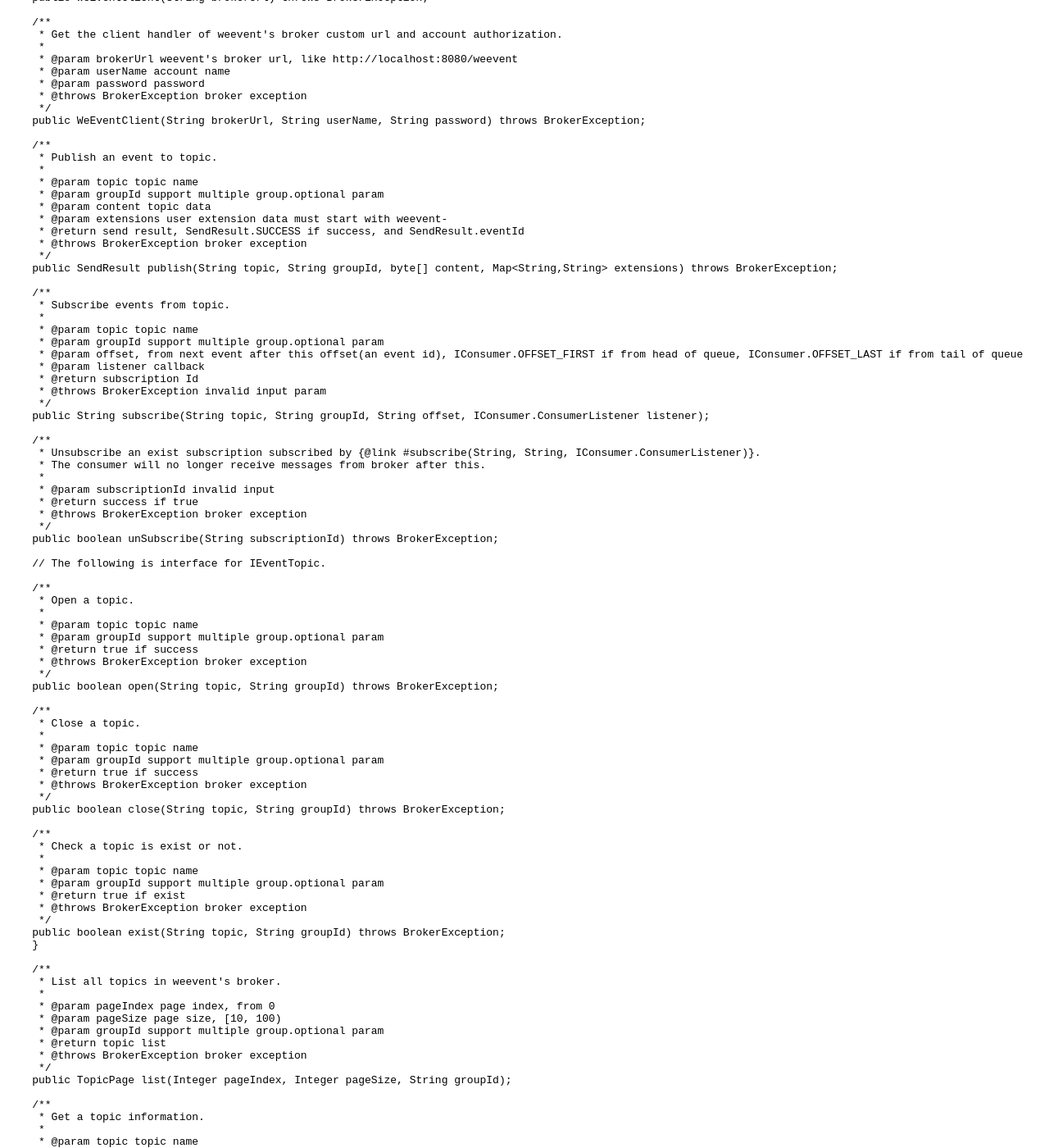
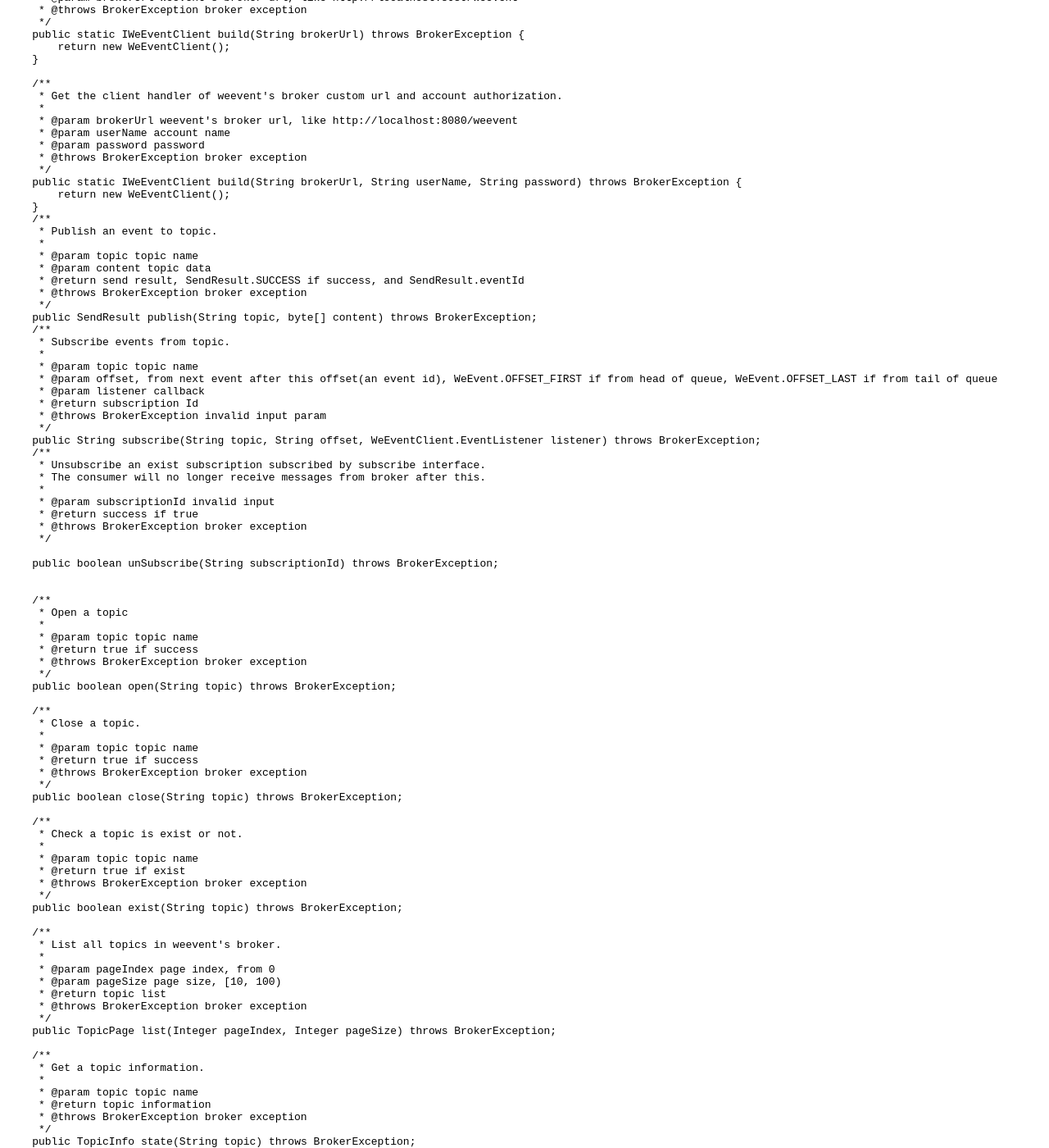
Before and after one commit to WeBankBlockchain/WeEvent-docs, a Sphinx documentation site: the page built from docs/protocal/javasdk.md, in a window 1280 px wide and 1400 px high, scrolled down 1212 px. Shown: the whole window at 82% size. Built offline with Sphinx 7.4.7 and the Read the Docs theme 2.0.0, drawn with Linux system fonts in a browser that asks for light colours; some of the changed text lies outside the part shown.

Commit message:
update the java sdk file (#24)

````diff
--- a/docs/protocal/javasdk.md
+++ b/docs/protocal/javasdk.md
@@ -7,26 +7,29 @@
 
 - gradle依赖
 ```groovy
-implement 'com.webank.weevent:weevent-client:0.9.0'
+implement 'com.webank.weevent:weevent-client:1.0.0'
 ```
 - maven依赖
 ```xml
 <dependency>
     <groupId>com.webank.weevent</groupId>
     <artifactId>weevent-client</artifactId>
-    <version>0.9.0</version>
+    <version>1.0.0</version>
 </dependency>
 ```
 
 ### API接口
 ```java
-public class WeEventClient {
+
+public interface IWeEventClient {
     /**
      * Get the client handler of weevent's broker with default url, http://localhost:8080/weevent.
      *
      * @throws BrokerException broker exception
      */
-    public WeEventClient() throws BrokerException;
+    public static IWeEventClient build() throws BrokerException {
+        return new WeEventClient();
+    }
 
     /**
      * Get the client handler of weevent's broker with custom url.
@@ -34,7 +37,9 @@ public class WeEventClient {
      * @param brokerUrl weevent's broker url, like http://localhost:8080/weevent
      * @throws BrokerException broker exception
      */
-    public WeEventClient(String brokerUrl) throws BrokerException;
+    public static IWeEventClient build(String brokerUrl) throws BrokerException {
+        return new WeEventClient();
+    }
 
     /**
      * Get the client handler of weevent's broker custom url and account authorization.
@@ -44,59 +49,120 @@ public class WeEventClient {
      * @param password password
      * @throws BrokerException broker exception
      */
-    public WeEventClient(String brokerUrl, String userName, String password) throws BrokerException;
-
+    public static IWeEventClient build(String brokerUrl, String userName, String password) throws BrokerException {
+        return new WeEventClient();
+    }
     /**
      * Publish an event to topic.
      *
      * @param topic topic name
-     * @param groupId support multiple group.optional param
      * @param content topic data
-     * @param extensions user extension data must start with weevent-
      * @return send result, SendResult.SUCCESS if success, and SendResult.eventId
      * @throws BrokerException broker exception
      */
-    public SendResult publish(String topic, String groupId, byte[] content, Map<String,String> extensions) throws BrokerException;
-
+    public SendResult publish(String topic, byte[] content) throws BrokerException;
     /**
      * Subscribe events from topic.
      *
      * @param topic topic name
-     * @param groupId support multiple group.optional param
-     * @param offset, from next event after this offset(an event id), IConsumer.OFFSET_FIRST if from head of queue, IConsumer.OFFSET_LAST if from tail of queue
+     * @param offset, from next event after this offset(an event id), WeEvent.OFFSET_FIRST if from head of queue, WeEvent.OFFSET_LAST if from tail of queue
      * @param listener callback
      * @return subscription Id
      * @throws BrokerException invalid input param
      */
-    public String subscribe(String topic, String groupId, String offset, IConsumer.ConsumerListener listener);
-
+    public String subscribe(String topic, String offset, WeEventClient.EventListener listener) throws BrokerException;
     /**
-     * Unsubscribe an exist subscription subscribed by {@link #subscribe(String, String, IConsumer.ConsumerListener)}.
+     * Unsubscribe an exist subscription subscribed by subscribe interface.
      * The consumer will no longer receive messages from broker after this.
      *
      * @param subscriptionId invalid input
      * @return success if true
      * @throws BrokerException broker exception
      */
+
     public boolean unSubscribe(String subscriptionId) throws BrokerException;
 
-    // The following is interface for IEventTopic.
 
     /**
-     * Open a topic.
+     * Open a topic
      *
      * @param topic topic name
-     * @param groupId support multiple group.optional param
      * @return true if success
      * @throws BrokerException broker exception
      */
-    public boolean open(String topic, String groupId) throws BrokerException;
+    public boolean open(String topic) throws BrokerException;
 
     /**
      * Close a topic.
      *
      * @param topic topic name
-     * @param groupId support multiple group.optional param
+     * @return true if success
+     * @throws BrokerException broker exception
+     */
+    public boolean close(String topic) throws BrokerException;
+
+    /**
+     * Check a topic is exist or not.
+     *
+     * @param topic topic name
+     * @return true if exist
+     * @throws BrokerException broker exception
+     */
+    public boolean exist(String topic) throws BrokerException;
+
+    /**
+     * List all topics in weevent's broker.
+     *
+     * @param pageIndex page index, from 0
+     * @param pageSize page size, [10, 100)
+     * @return topic list
+     * @throws BrokerException broker exception
+     */
+    public TopicPage list(Integer pageIndex, Integer pageSize) throws BrokerException;
+
+    /**
+     * Get a topic information.
+     *
+     * @param topic topic name
+     * @return topic information
+     * @throws BrokerException broker exception
+     */
+    public TopicInfo state(String topic) throws BrokerException;
+
+    /**
+     * Get an event information.
+     *
+     * @param eventId event id
+     * @return weevent
+     * @throws BrokerException broker exception
+     */
+    public WeEvent getEvent(String eventId) throws BrokerException;
+
+    /**
+     * Publish an event to topic.
+     *
+     * @param topic topic name
+     * @param content topic data
+     * @return send result, SendResult.SUCCESS if success, and SendResult.eventId
+     * @throws BrokerException broker exception
+     */
+    public SendResult publish(String topic, String groupId, byte[] content, Map<String, String> extensions) throws BrokerException;
+
+    /**
+     * Publish an event to topic.
+     *
+     * @param topic topic name
+     * @param content topic data
+     * @return send result, SendResult.SUCCESS if success, and SendResult.eventId
+     * @throws BrokerException broker exception
+     */
+    public SendResult publish(String topic, byte[] content, Map<String, String> extensions) throws BrokerException;
+
+    /**
+     * Close a topic.
+     *
+     * @param topic topic name
+     * @param groupId which group to close
      * @return true if success
      * @throws BrokerException broker exception
      */
@@ -106,29 +172,36 @@ public class WeEventClient {
      * Check a topic is exist or not.
      *
      * @param topic topic name
-     * @param groupId support multiple group.optional param
+     * @param groupId which group to exit
      * @return true if exist
      * @throws BrokerException broker exception
      */
     public boolean exist(String topic, String groupId) throws BrokerException;
-    }
+
+    /**
+     * Open a topic.
+     *
+     * @param topic topic name
+     * @param groupId which group to open
+     * @return true if success
+     * @throws BrokerException broker exception
+     */
+    public boolean open(String topic, String groupId) throws BrokerException;
 
     /**
      * List all topics in weevent's broker.
      *
      * @param pageIndex page index, from 0
      * @param pageSize page size, [10, 100)
-     * @param groupId support multiple group.optional param
      * @return topic list
      * @throws BrokerException broker exception
      */
-    public TopicPage list(Integer pageIndex, Integer pageSize, String groupId);
+    public TopicPage list(Integer pageIndex, Integer pageSize, String groupId) throws BrokerException;
 
     /**
      * Get a topic information.
      *
      * @param topic topic name
-     * @param groupId support multiple group.optional param
      * @return topic information
      * @throws BrokerException broker exception
      */
@@ -138,20 +211,39 @@ public class WeEventClient {
      * Get an event information.
      *
      * @param eventId event id
-     * @param groupId support multiple group.optional param
      * @return weevent
      * @throws BrokerException broker exception
      */
     public WeEvent getEvent(String eventId, String groupId) throws BrokerException;
+
 }
+
+
+
 ```
 
 ### 代码样例
+- WeEvent 0.9版本
 ```java
 public static void main(String[] args) {
     try {
         String url = "http://localhost:8080/weevent";
-        WeEventClient client = WeEventClient(url);
+        IWeEventClient client =  IWeEventClient.build(url);
+        //publish接口的参数分别是主题Topic、事件内容Content
+
+        SendResult sendResult = client.publish("com.weevent.test", "hello wolrd".getBytes());
+        System.out.println(sendResult);
+    } catch (BrokerException e) {
+        e.printStackTrace();
+    }
+}
+
+- WeEvent 1.0.0 版本
+```java
+public static void main(String[] args) {
+    try {
+        String url = "http://localhost:8080/weevent";
+         IWeEventClient client =  IWeEventClient.build(url);
         //publish接口的参数分别是主题Topic、事件内容Content
         String groupId = "1";
         //用户自定义拓展必须以weevent-开头，可选参数。
@@ -163,6 +255,8 @@ public static void main(String[] args) {
         e.printStackTrace();
     }
 }
+
 ```
 
-上述样例演示了如何通过`Java SDK`发布事件，完整的代码请参见[Java SDK代码样例](https://github.com/WeBankFinTech/WeEvent/blob/master/weevent-broker/src/test/java/com/webank/weevent/sample/JavaSDK.java) 。
+- WeEvent 1.0.0 版本样例
+演示了如何通过`Java SDK`发布事件，完整的代码请参见[Java SDK代码样例](https://github.com/WeBankFinTech/WeEvent/blob/master/weevent-broker/src/test/java/com/webank/weevent/sample/JavaSDK.java) 。
````
